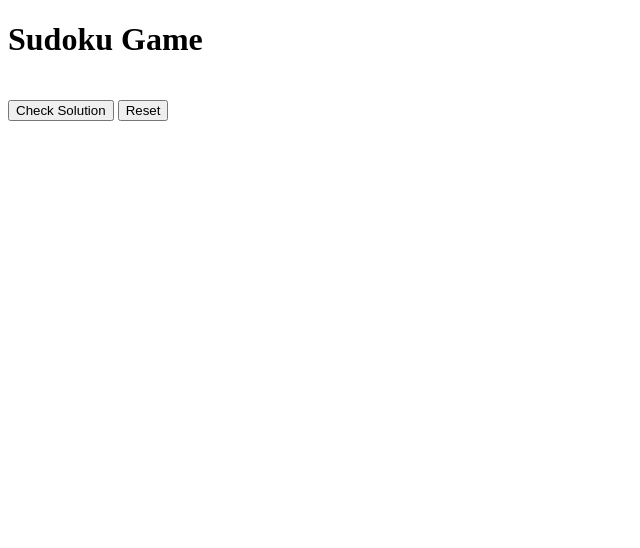
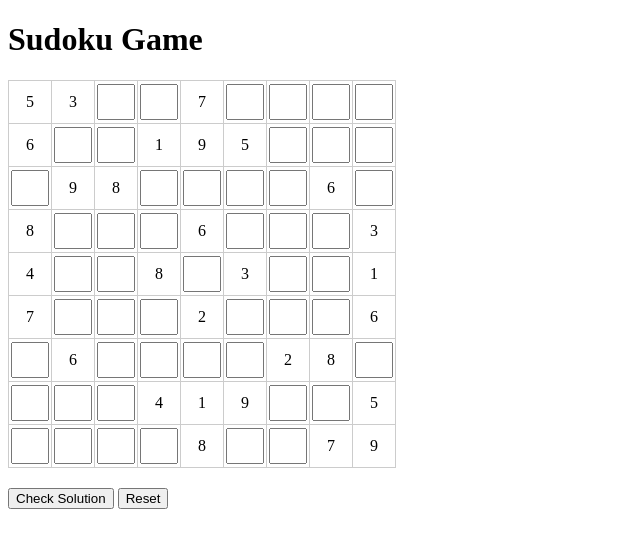
Before and after one commit to jimuelportugal/PUZZLE-HIVE, a plain HTML site: page index.html in a window 1280 px wide. Shown: the whole page, without its empty margins (0-640 px from the left). Drawn offline with Linux system fonts and the light colour scheme.

Commit message:
Update index.html

```diff
--- a/index.html
+++ b/index.html
@@ -21,6 +21,6 @@
     <button onclick="resetBoard()">Reset</button>
   </div>
 
-  <script src="sudoku.js"></script>
+  <script src="script.js"></script>
 </body>
 </html>
```
